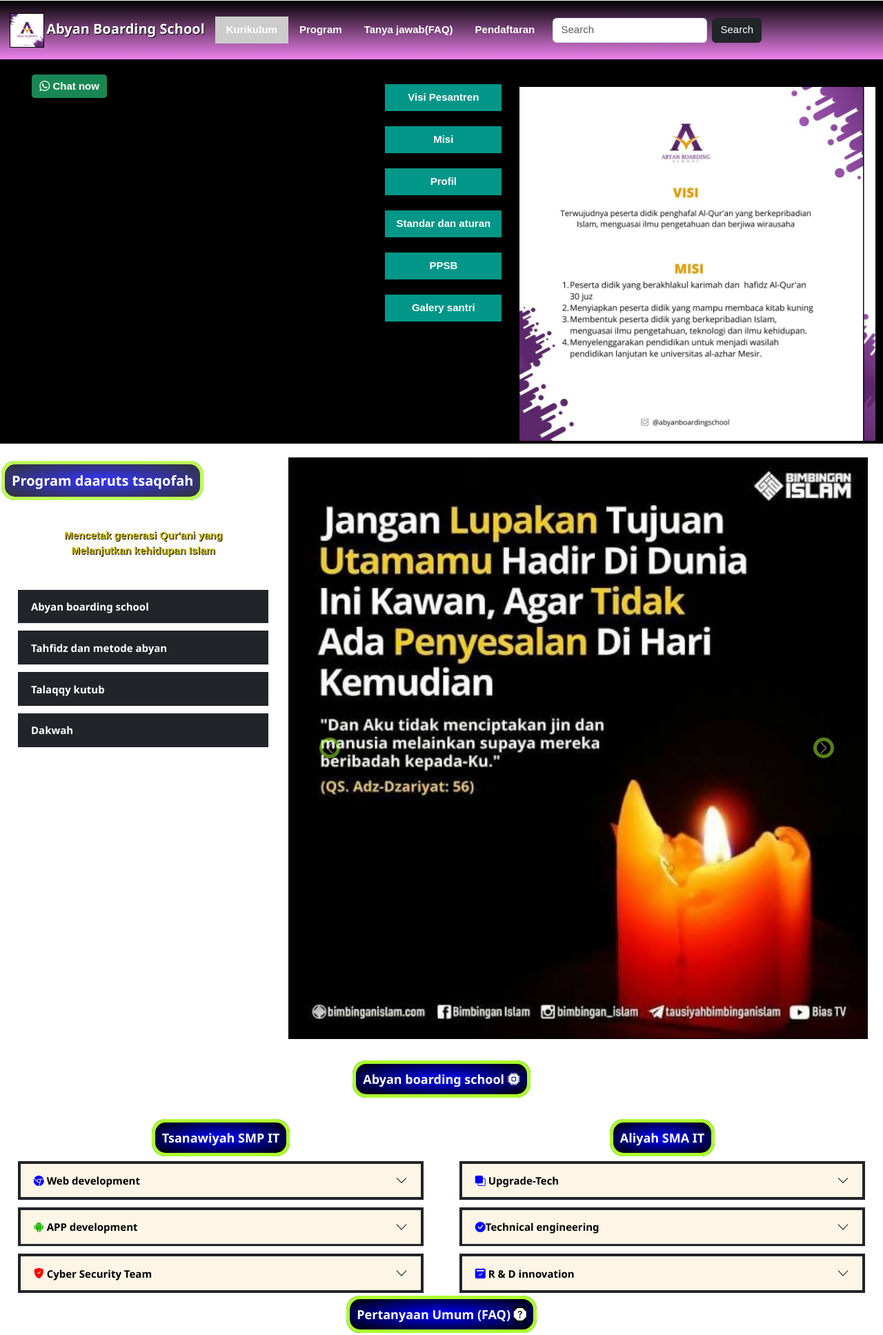
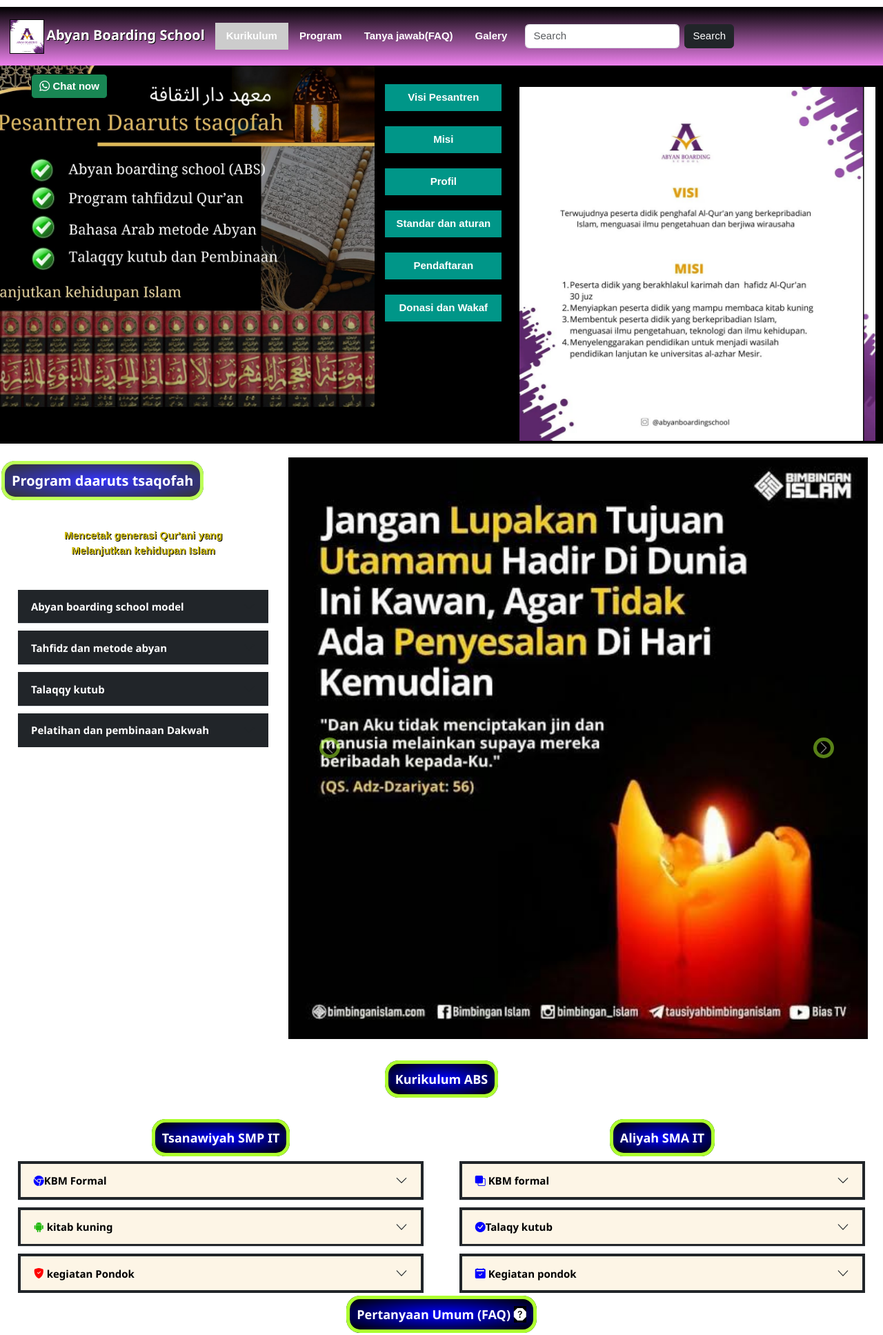
Before and after one commit to Sultancomp/abs, a plain HTML site: page index.html in a window 1280 px wide. Shown: the top 1935 px of the page at 69% size. Drawn offline with nearby package versions, Linux system fonts and the light colour scheme.

Commit message:
yaa LATHIIF
Signed-off-by: frendy <141176215+Sultancomp@users.noreply.github.com>

```diff
--- a/index.html
+++ b/index.html
@@ -54,7 +54,7 @@
             </div>
           </div>
           <div class="w3-dropdown-hover">
-            <button class="w3-button"  style="color: white !important;">Pendaftaran</button>
+            <button class="w3-button"  style="color: white !important;">Galery</button>
             <div class="w3-dropdown-content w3-bar-block w3-border">
               <a href="#" class="w3-bar-item w3-button">Tsanawiyah</a>
               <a href="#" class="w3-bar-item w3-button">Aliyah</a>
@@ -182,7 +182,7 @@
         </div>
 
         <div class="w3-container m-2 p-2">
-          <button onclick="document.getElementById('id05').style.display='block'" class="w3-button w3-teal w-100">PPSB</button>
+          <button onclick="document.getElementById('id05').style.display='block'" class="w3-button w3-teal w-100">Pendaftaran</button>
           <div id="id05" class="w3-modal w3-animate-opacity">
             <div class="w3-modal-content w3-card-4">
               <header class="w3-container w3-teal">
@@ -203,7 +203,7 @@
           </div>
         </div>
         <div class="w3-container m-2 p-2">
-          <button onclick="document.getElementById('id06').style.display='block'" class="w3-button w3-teal w-100">Galery santri</button>
+          <button onclick="document.getElementById('id06').style.display='block'" class="w3-button w3-teal w-100">Donasi dan Wakaf</button>
           <div id="id06" class="w3-modal w3-animate-opacity">
             <div class="w3-modal-content w3-card-4">
               <header class="w3-container w3-teal">
@@ -256,7 +256,7 @@
             <div class="accordion-item">
               <h2 class="accordion-header">
                 <button class="accordion-button bg-dark collapsed " type="button" data-bs-toggle="collapse" data-bs-target="#flush-collapsei" aria-expanded="false" aria-controls="flush-collapsei">
-                  <b style="color: white;">Abyan boarding school</b>
+                  <b style="color: white;">Abyan boarding school model</b>
                 </button>
               </h2>
               <div id="flush-collapsei" class="accordion-collapse collapse" data-bs-parent="#accordionFlushExample">
@@ -303,7 +303,7 @@
             <div class="accordion-item">
               <h2 class="accordion-header">
                 <button class="accordion-button bg-dark collapsed" type="button" data-bs-toggle="collapse" data-bs-target="#flush-collapseit" aria-expanded="false" aria-controls="flush-collapseit">
-                  <b style="color: white;"> Dakwah</b>
+                  <b style="color: white;">Pelatihan dan pembinaan Dakwah</b>
                 </button>
               </h2>
               <div id="flush-collapseit" class="accordion-collapse collapse" data-bs-parent="#accordionFlushExample">
@@ -351,7 +351,7 @@
     </section>
 <!--IT support-->
 <h5 class="w3-center m-5" style=" text-align: center;">
-  <span><b> Abyan boarding school <i class="bi bi-cpu-fill" style="color:white "></i></b></span></h5>
+  <span><b>Kurikulum ABS</b></span></h5>
 <!-- smart s -->
   <section class="flex-container t-5 d-sm-flex" id="smart">
     <div class="container">
@@ -362,7 +362,7 @@
             <div class="accordion-item ">
               <h2 class="accordion-header text-bg-dark p-1">
                 <button class="accordion-button collapsed w3-sand" type="button" data-bs-toggle="collapse" data-bs-target="#flush-collapseOne" aria-expanded="false" aria-controls="flush-collapseOne">
-                <b><i class="bi bi-browser-chrome" style="color: blue;"></i> Web development</b>
+                <b><i class="bi bi-browser-chrome" style="color: blue;"></i>KBM Formal</b>
                 </button>
               </h2>
               <div id="flush-collapseOne" class="accordion-collapse collapse" data-bs-parent="#accordionFlushExample">
@@ -419,7 +419,7 @@
             <div class="accordion-item">
               <h2 class="accordion-header text-bg-dark p-1">
                 <button class="accordion-button collapsed w3-sand" type="button" data-bs-toggle="collapse" data-bs-target="#flush-collapseTwo" aria-expanded="false" aria-controls="flush-collapseTwo">
-                <b><i class="bi bi-android2" style="color: rgb(34, 185, 15);"></i>  APP development</b>
+                <b><i class="bi bi-android2" style="color: rgb(34, 185, 15);"></i> kitab kuning</b>
                 </button>
               </h2>
               <div id="flush-collapseTwo" class="accordion-collapse collapse" data-bs-parent="#accordionFlushExample">
@@ -444,7 +444,7 @@
               <h2 class="accordion-header text-bg-dark p-1">
                 <button class="accordion-button collapsed w3-sand" type="button" data-bs-toggle="collapse"
                  data-bs-target="#flush-collapseTh" aria-expanded="false" aria-controls="flush-collapseThr">
-                  <b><i class="bi bi-shield-fill-check" style="color: red;"></i> Cyber Security Team</b>
+                  <b><i class="bi bi-shield-fill-check" style="color: red;"></i> kegiatan Pondok</b>
                 </button>
               </h2>
               <div id="flush-collapseTh" class="accordion-collapse collapse" data-bs-parent="#accordionFlushExample">
@@ -481,7 +481,7 @@
             <div class="accordion-item">
                 <h2 class="accordion-header text-bg-dark p-1">
                   <button class="accordion-button collapsed w3-sand" type="button" data-bs-toggle="collapse" data-bs-target="#flush-collapsea" aria-expanded="false" aria-controls="flush-collapsea">
-                  <b><i class="bi bi-front" style="color: blue;"> </i> Upgrade-Tech</b>
+                  <b><i class="bi bi-front" style="color: blue;"> </i> KBM formal</b>
                   </button>
                 </h2>
               <div id="flush-collapsea" class="accordion-collapse collapse" data-bs-parent="#accordionFlushExample">
@@ -496,7 +496,7 @@
             <div class="accordion-item">
                 <h2 class="accordion-header text-bg-dark p-1">
                   <button class="accordion-button collapsed w3-sand" type="button" data-bs-toggle="collapse" data-bs-target="#flush-collapseb" aria-expanded="false" aria-controls="flush-collapseb">
-                  <b><i class="bi bi-check-circle-fill" style="color: blue;"></i>Technical engineering</b>
+                  <b><i class="bi bi-check-circle-fill" style="color: blue;"></i>Talaqy kutub</b>
                   </button>
                 </h2>
               <div id="flush-collapseb" class="accordion-collapse collapse" data-bs-parent="#accordionFlushExample">
@@ -509,7 +509,7 @@
             <div class="accordion-item">
               <h2 class="accordion-header text-bg-dark p-1">
                 <button class="accordion-button collapsed w3-sand" type="button" data-bs-toggle="collapse" data-bs-target="#flush-collapsec" aria-expanded="false" aria-controls="flush-collapsec">
-                  <b> <i class="bi bi-calendar2-check-fill" style="color:blue"></i> R & D innovation</b>
+                  <b> <i class="bi bi-calendar2-check-fill" style="color:blue"></i> Kegiatan pondok</b>
                 </button>
               </h2>
               <div id="flush-collapsec" class="accordion-collapse collapse" data-bs-parent="#accordionFlushExample">
@@ -1045,10 +1045,12 @@
   </body>
 <!-- IT s -->
   <footer style="border-top:10px black solid; background-color: black; justify-content: center;" id="media">
-<a href="#" class="fa fa-facebook"></a>
+<center>
+<a href="https://www.facebook.com/abyanarabgundul/?locale=id_ID" class="fa fa-facebook"></a>
 <a href="#" class="fa fa-twitter"></a>
-<a href="#" class="fa fa-youtube"></a>
-<a href="#" class="fa fa-instagram"></a>
+<a href="http://www.youtube.com/@daarutstsaqoofah8891" class="fa fa-youtube"></a>
+<a href="https://www.instagram.com/abyanboardingschool/" class="fa fa-instagram"></a>
+</center>
     <div id="copyright">
       <div class="copyright pb-3">
         <p style="text-align: center; margin: 30px auto;"><b style="color: yellow">
--- a/style.css
+++ b/style.css
@@ -15,7 +15,6 @@ body {
 }
 
 .navbar .container-fluid {
-  top: 1px;
   z-index: 1;
   position: fixed;
 }
@@ -42,7 +41,7 @@ span:hover {
   color: yellow;
 }
 .hero {
-  background-image: url("img/Daaruts\ Tsaqofah.jpg");
+  background-image: url("img/abs.jpg");
   background-size: cover;
   background-position: center;
   background-repeat: repeat;
@@ -96,9 +95,9 @@ section {
 
 /*sosmed*/
 .fa {
-  padding: 20px;
+  padding: 10px;
   font-size: 30px;
-  width: 50px;
+  width: 40px;
   text-align: center;
   justify-content: center;
   text-decoration: none;
```
